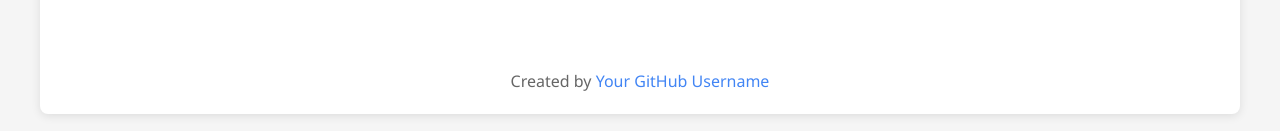
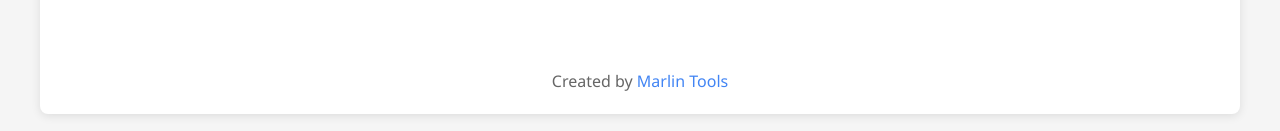
Before and after one commit to MARLIN-Tools/MARLIN-Tools.github.io, a plain HTML site: page index.html in a window 1280 px wide. Shown: the part 1386-1517 px from the top of the page. Drawn offline with Linux system fonts and the light colour scheme.

Commit message:
Update index.html

```diff
--- a/index.html
+++ b/index.html
@@ -69,7 +69,7 @@
         </div>
 
         <div class="footer">
-            <p>Created by <a href="https://github.com/MARLIN-Tools" target="_blank">Your GitHub Username</a></p>
+            <p>Created by <a href="https://github.com/MARLIN-Tools" target="_blank">Marlin Tools</a></p>
         </div>
     </div>
     <script src="script.js"></script>
```
